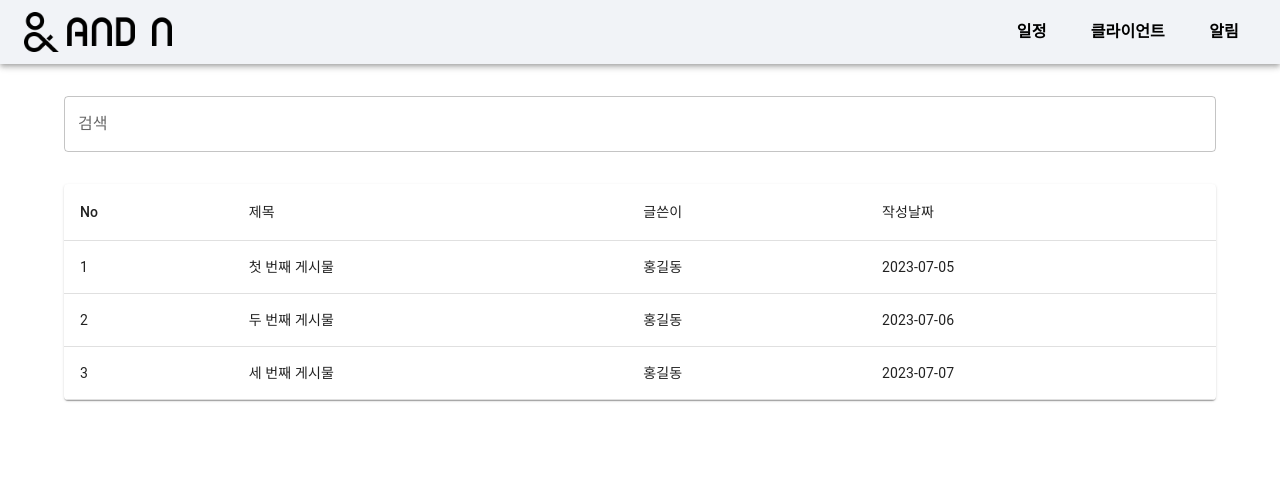
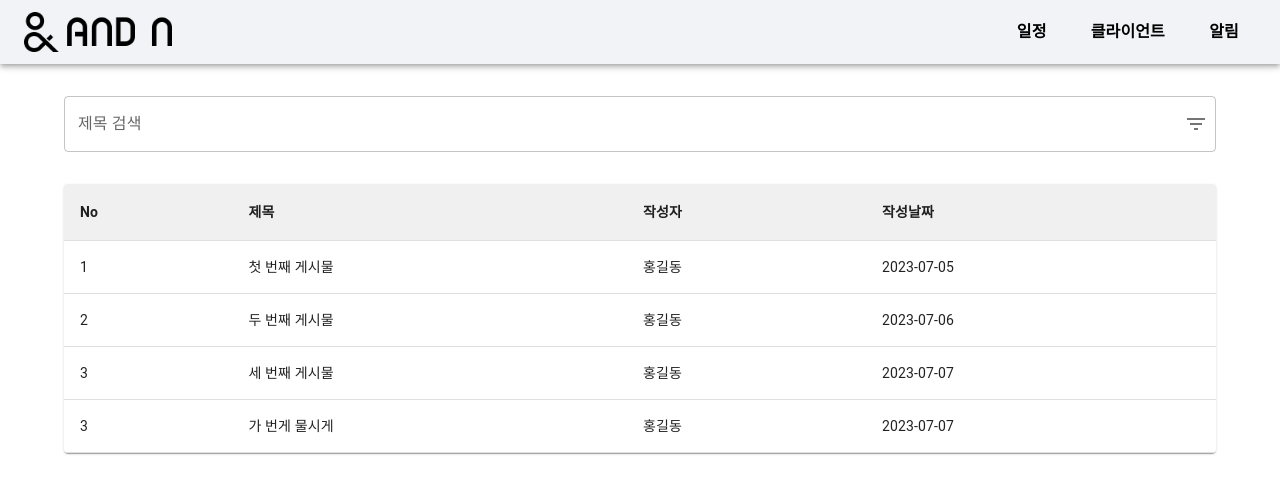
Before and after one commit to DevLarva/React_Noticeboard, a React (Create React App) app: page / in a window 1280 px wide. Shown: the top 494 px of the page. Built offline with nearby package versions, Linux system fonts and the light colour scheme.

Commit message:
Edit: export 방식 수정

```diff
--- a/package.json
+++ b/package.json
@@ -5,7 +5,8 @@
   "dependencies": {
     "@emotion/react": "^11.11.4",
     "@emotion/styled": "^11.11.5",
-    "@mui/material": "^5.15.21",
+    "@mui/icons-material": "^5.16.0",
+    "@mui/material": "^5.16.0",
     "@mui/styled-engine-sc": "^6.0.0-alpha.18",
     "@testing-library/jest-dom": "^5.17.0",
     "@testing-library/react": "^13.4.0",
--- a/src/App.js
+++ b/src/App.js
@@ -4,18 +4,20 @@ import SearchBar from './components/SearchBar';
 import PostList from './components/PostList';
 import { Container, Box } from '@mui/material';
 
-const App = () => {
+export default function App() {
   const [searchQuery, setSearchQuery] = useState('');
+  const [searchCriteria, setSearchCriteria] = useState('title');
   const [posts, setPosts] = useState([
     { title: '첫 번째 게시물', date: '2023-07-05', author: '홍길동', number: 1 },
     { title: '두 번째 게시물', date: '2023-07-06', author: '홍길동', number: 2 },
     { title: '세 번째 게시물', date: '2023-07-07', author: '홍길동', number: 3 },
+    { title: '가 번게 물시게', date: '2023-07-07', author: '홍길동', number: 3 },
   ]);
 
   const normalizeText = (text) => text.toLowerCase().replace(/\s+/g, '');
 
   const filteredPosts = posts.filter(post =>
-    normalizeText(post.title).includes(normalizeText(searchQuery))
+    normalizeText(post[searchCriteria]).includes(normalizeText(searchQuery))
   );
 
   return (
@@ -23,7 +25,12 @@ const App = () => {
       <Header />
       <Container>
         <Box my={4}>
-          <SearchBar searchQuery={searchQuery} setSearchQuery={setSearchQuery} />
+          <SearchBar
+            searchQuery={searchQuery}
+            setSearchQuery={setSearchQuery}
+            searchCriteria={searchCriteria}
+            setSearchCriteria={setSearchCriteria}
+          />
         </Box>
         <Box my={4}>
           <PostList posts={filteredPosts} />
@@ -32,5 +39,3 @@ const App = () => {
     </div>
   );
 };
-
-export default App;
--- a/src/components/PostList.js
+++ b/src/components/PostList.js
@@ -1,17 +1,17 @@
 import React from 'react';
 import { TableContainer, Table, TableHead, TableRow, TableCell, TableBody, Paper } from '@mui/material';
 
-const PostList = ({ posts }) => {
+export default function PostList({ posts }) {
     return (
         <TableContainer component={Paper}>
 
             <Table>
                 <TableHead>
                     <TableRow>
-                        <TableCell>No</TableCell>
-                        <TableCell>제목</TableCell>
-                        <TableCell>글쓴이</TableCell>
-                        <TableCell>작성날짜</TableCell>
+                        <TableCell sx={{ backgroundColor: '#f0f0f0', fontWeight: 'bold' }}>No</TableCell>
+                        <TableCell sx={{ backgroundColor: '#f0f0f0', fontWeight: 'bold' }}>제목</TableCell>
+                        <TableCell sx={{ backgroundColor: '#f0f0f0', fontWeight: 'bold' }}>작성자</TableCell>
+                        <TableCell sx={{ backgroundColor: '#f0f0f0', fontWeight: 'bold' }}>작성날짜</TableCell>
                     </TableRow>
                 </TableHead>
                 <TableBody>
@@ -28,5 +28,3 @@ const PostList = ({ posts }) => {
         </TableContainer>
     );
 };
-
-export default PostList;
--- a/src/components/SearchBar.js
+++ b/src/components/SearchBar.js
@@ -1,16 +1,56 @@
-import React from 'react';
-import TextField from '@mui/material/TextField';
+import React, { useState, useEffect } from 'react';
+import { TextField, IconButton, Menu, MenuItem } from '@mui/material';
+import FilterListIcon from '@mui/icons-material/FilterList';
 
-const SearchBar = ({ searchQuery, setSearchQuery }) => {
+export default function SearchBar({ searchQuery, setSearchQuery, searchCriteria, setSearchCriteria }) {
+    const [anchorEl, setAnchorEl] = useState(null);
+    const [placeholder, setPlaceholder] = useState('제목 검색');
+
+    useEffect(() => {
+        if (searchCriteria === 'title') {
+            setPlaceholder('제목 검색');
+        } else if (searchCriteria === 'author') {
+            setPlaceholder('작성자 검색');
+        }
+    }, [searchCriteria]);
+
+    const handleOpenMenu = (event) => {
+        setAnchorEl(event.currentTarget);
+    };
+
+    const handleCloseMenu = () => {
+        setAnchorEl(null);
+    };
+
+    const handleSelectCriteria = (criteria) => {
+        setSearchCriteria(criteria);
+        handleCloseMenu();
+    };
+
     return (
+        <div style={{ position: 'relative', display: 'flex', alignItems: 'center' }}>
             <TextField
-            label="검색"
+                label={placeholder}
                 variant="outlined"
                 fullWidth
                 value={searchQuery}
                 onChange={(e) => setSearchQuery(e.target.value)}
             />
+            <IconButton
+                aria-label="filter"
+                onClick={handleOpenMenu}
+                style={{ position: 'absolute', right: 0 }}
+            >
+                <FilterListIcon />
+            </IconButton>
+            <Menu
+                anchorEl={anchorEl}
+                open={Boolean(anchorEl)}
+                onClose={handleCloseMenu}
+            >
+                <MenuItem onClick={() => handleSelectCriteria('title')}>제목</MenuItem>
+                <MenuItem onClick={() => handleSelectCriteria('author')}>작성자</MenuItem>
+            </Menu>
+        </div>
     );
 };
-
-export default SearchBar;
```
Also changed, not shown: 2 other files (tests, documents, lock files or other folders). Lines whose indentation alone changed are shown as unchanged.
